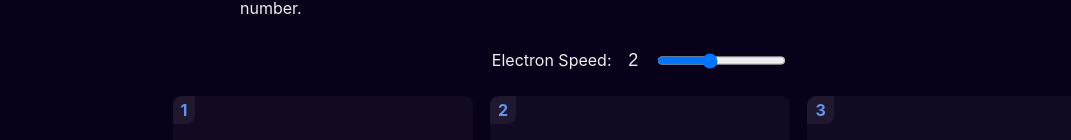
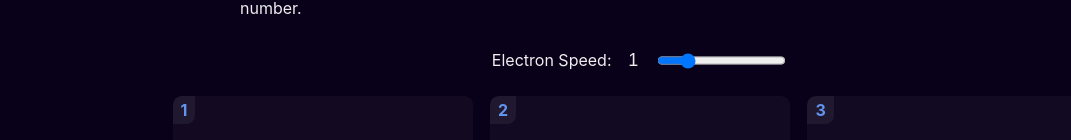
Before and after one commit to janosh/elementari, a SvelteKit app: page /bohr-atoms in a window 1280 px wide. Shown: the part 409-549 px from the top of the page, without its empty margins (0-1071 px from the left). Built offline with nearby package versions, Linux system fonts and the light colour scheme.

Commit message:
fix too fast bohr atom electrons

```diff
--- a/src/routes/bohr-atoms/+page.svelte
+++ b/src/routes/bohr-atoms/+page.svelte
@@ -2,7 +2,7 @@
   import BohrAtom from '$lib/BohrAtom.svelte'
   import elements from '$lib/element-data.yml'
 
-  let electron_speed = 2
+  let electron_speed = 1
 </script>
 
 <h1>Bohr Atoms</h1>
```
